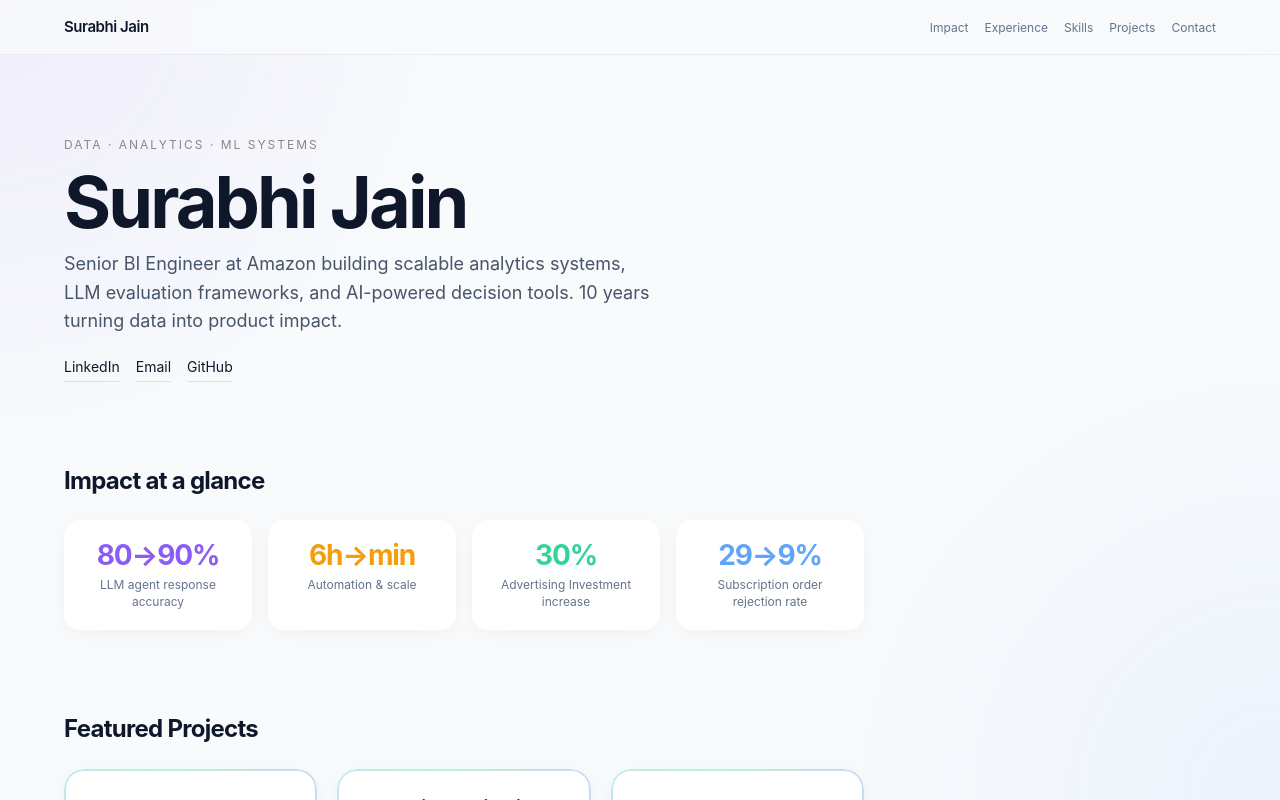
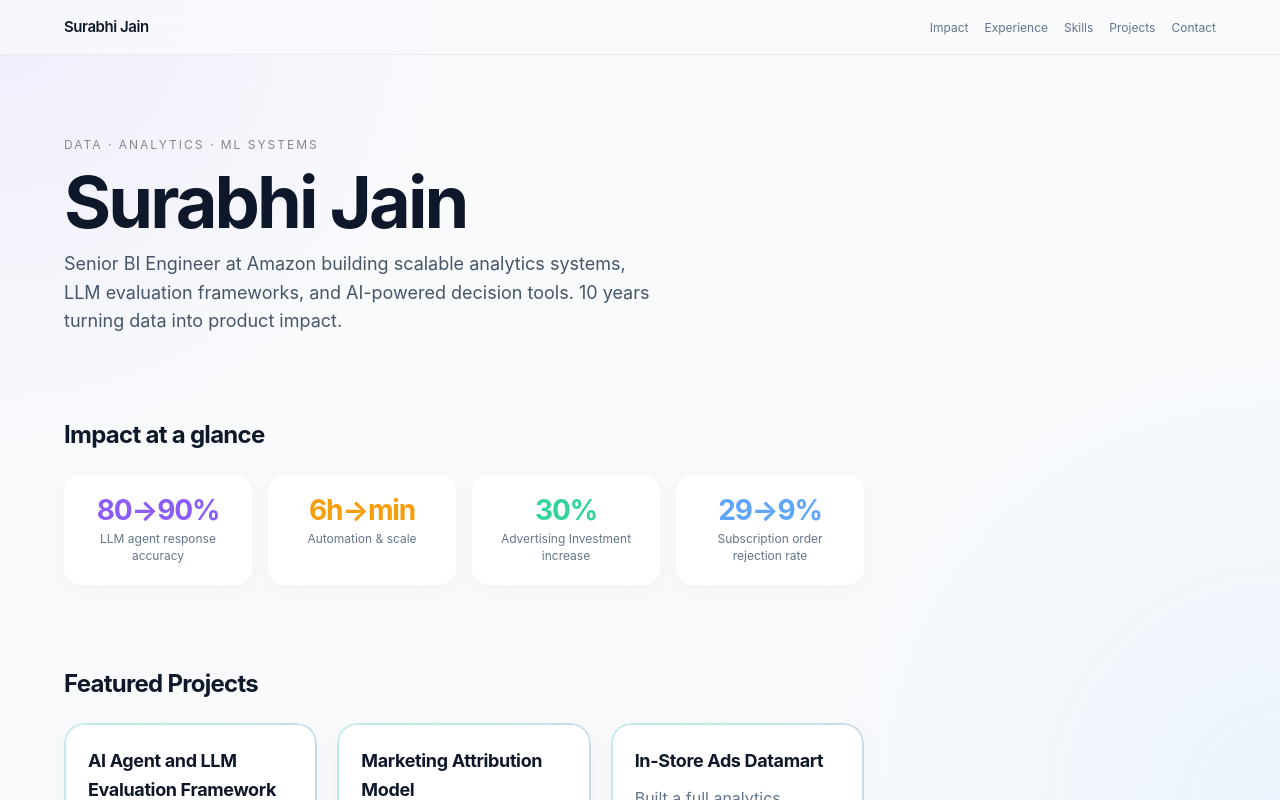
Before and after one commit to surabhijain1810/my-website, a Next.js app: page / in a window 1280 px wide. Shown: the top 800 px of the page. Built offline with nearby package versions, Linux system fonts and the light colour scheme.

Commit message:
redesign the page

```diff
--- a/app/page.tsx
+++ b/app/page.tsx
@@ -11,13 +11,7 @@ export default function Home() {
           LLM evaluation frameworks, and AI-powered decision tools. 10 years
           turning data into product impact.
         </p>
-        <div className="links fade-up fade-up-4">
-          <a href="https://www.linkedin.com/in/surabhi-jain-88812367/" target="_blank" rel="noopener noreferrer">LinkedIn</a>
-          <a href="mailto:surabhi.jain1810@gmail.com">Email</a>
-          <a href="https://github.com/YOUR_GITHUB" target="_blank" rel="noopener noreferrer">GitHub</a>
-        </div>
       </section>
-
       {/* ── Impact ───────────────────────────────────────── */}
       <section className="section" id="impact" aria-label="Impact highlights">
         <h2>Impact at a glance</h2>
@@ -237,6 +231,7 @@ export default function Home() {
         </p>
         <div className="links">
           <a href="https://www.linkedin.com/in/surabhi-jain-88812367/" target="_blank" rel="noopener noreferrer">LinkedIn</a>
+          <a href="mailto:surabhi.jain1810@gmail.com">Email</a>
         </div>
       </section>
 
```
